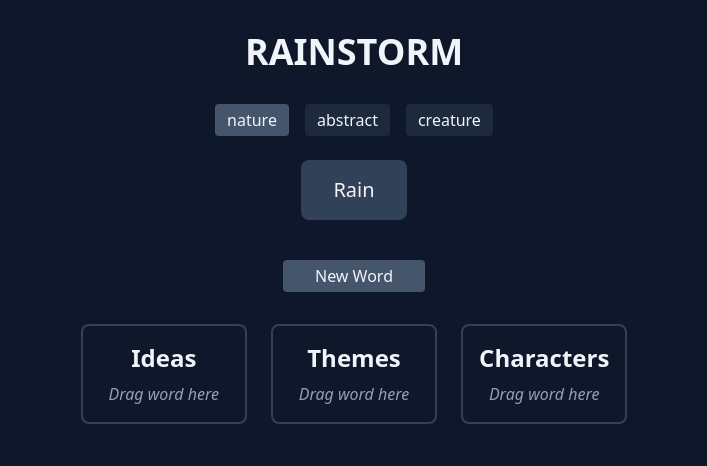
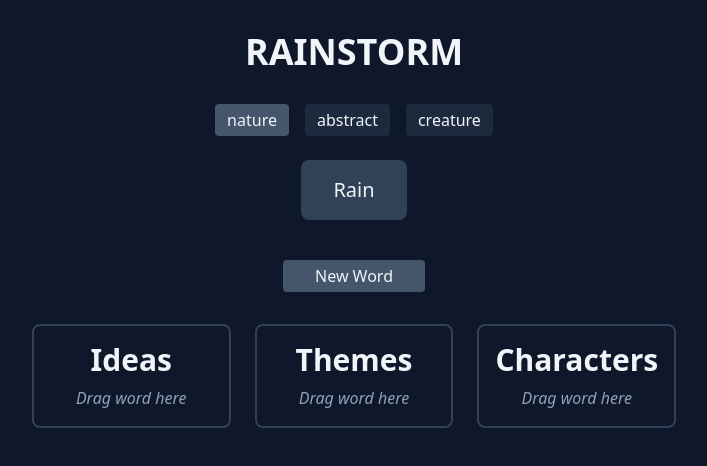
Before and after one commit to Davkje/rainstorm-beta, a React (Vite) app: page / in a window 1280 px wide. Shown: the top 466 px of the page, without its empty margins (286-993 px from the left). Built offline with nearby package versions, Linux system fonts and the light colour scheme.

Commit message:
Git Test

```diff
--- a/src/components/IdeaCanvas.tsx
+++ b/src/components/IdeaCanvas.tsx
@@ -22,7 +22,7 @@ export default function IdeaCanvas({ id, title, words, onAddWord }: Props) {
 				isOver ? "border-slate-400 bg-slate-800" : "border-slate-700 bg-slate-900"
 			}`}
 		>
-			<h3 className="text-2xl font-bold pb-2">{title}</h3>
+			<h3 className="text-3xl font-bold pb-2">{title}</h3>
 
 			<SortableContext items={words.map((w) => `${id}-${w}`)} strategy={rectSortingStrategy}>
 				<div className="flex flex-wrap gap-2 justify-center">
```
